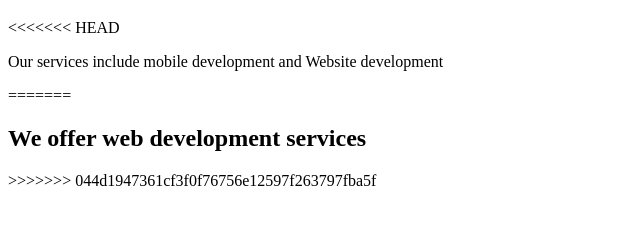
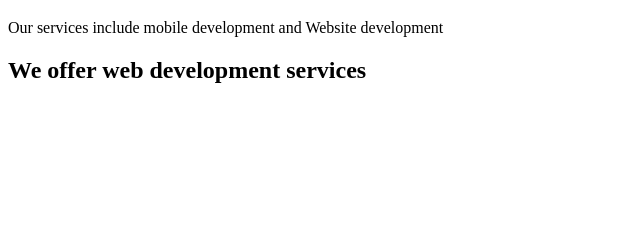
Before and after one commit to umbereye27/GitExerciseSolutions, a plain HTML site: page service.html in a window 1280 px wide. Shown: the part 61-286 px from the top of the page, without its empty margins (0-640 px from the left). Drawn offline with Linux system fonts and the light colour scheme.

Commit message:
Add new change on service file

```diff
--- a/service.html
+++ b/service.html
@@ -7,10 +7,7 @@
 </head>
 <body>
     <h1>Services page</h1>
-<<<<<<< HEAD
     <p>Our services include mobile development and Website development</p>
-=======
     <h2>We offer web development services</h2>
->>>>>>> 044d1947361cf3f0f76756e12597f263797fba5f
 </body>
 </html>
```
